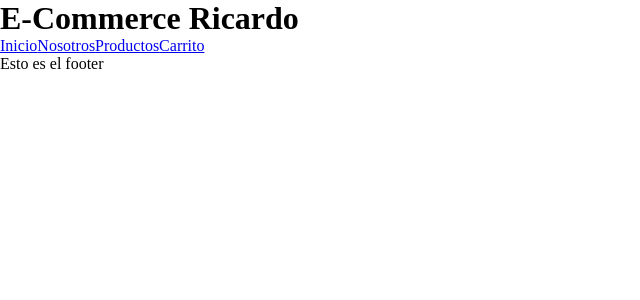
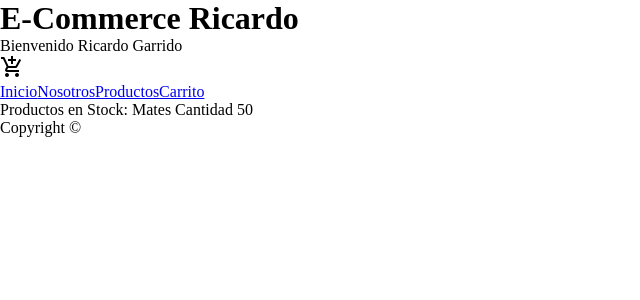
Before and after one commit to GarridoRicardo/app, a React (Create React App) app: page / in a window 1280 px wide. Shown: the top 300 px of the page, without its empty margins (0-640 px from the left). Built offline with nearby package versions, Linux system fonts and the light colour scheme.

Commit message:
Modificacion para desafio

```diff
--- a/public/index.html
+++ b/public/index.html
@@ -25,11 +25,8 @@
       Learn how to configure a non-root public URL by running `npm run build`.
     -->
     <title>React App</title>
-
-    <!--Boostrap
-    <link rel="stylesheet" href="https://maxcdn.bootstrapcdn.com/bootstrap/4.0.0/css/bootstrap.min.css" integrity="sha384-Gn5384xqQ1aoWXA+058RXPxPg6fy4IWvTNh0E263XmFcJlSAwiGgFAW/dAiS6JXm" crossorigin="anonymous">-->
-
-
+    <link href="https://fonts.googleapis.com/icon?family=Material+Icons"
+      rel="stylesheet">
   </head>
   <body>
     <noscript>You need to enable JavaScript to run this app.</noscript>
--- a/src/App.js
+++ b/src/App.js
@@ -1,13 +1,19 @@
-import  Header from "./Header"
+import { useState } from "react";
+import Header from "./Header"
+import Main from "./Main"
+import Footer from  "./Footer"
 const App = () => {
 return(
     <>
-        <Header/>
-        <footer>
-            <p>Esto es el footer</p>
-        </footer>
+        <Header
+            nombre="Ricardo"
+            apellido="Garrido"
+            edad={33}
+            callback={()=>{console.log(("soy un callback de app"));}}
+            />
+        <Main/>
+        <Footer/>
     </>
 )
 };
-
 export default App
--- /dev/null
+++ b/src/CartWidget.js
@@ -0,0 +1,9 @@
+const Cart = () => {
+    return(
+        <span className="material-icons">
+        add_shopping_cart
+        </span>
+    )
+}
+
+export default Cart
--- /dev/null
+++ b/src/Footer.js
@@ -0,0 +1,10 @@
+import Nav from "./NavBar"
+const Footer = () => {
+    return(
+        <footer>
+            <p>Copyright &copy;</p>
+        </footer>
+    )
+}
+
+export default Footer
--- a/src/Header.js
+++ b/src/Header.js
@@ -1,8 +1,15 @@
 import Nav from "./NavBar"
-const Header = () => {
+const Header = ({nombre,apellido, edad, callback}) => {
+
+  console.log(edad);
+  console.log(callback);
+
+//console.log(props.nombre);
+//console.log(props.apellido);
   return (
-    <header id="main-header">
+    <header id="header">
       <h1>E-Commerce Ricardo</h1>
+      <p>Bienvenido {nombre} {apellido}</p>
     <Nav/>
     </header>
   );
--- /dev/null
+++ b/src/ItemListContainer.js
@@ -0,0 +1,11 @@
+const Item = ({producto,cantidad})  =>{
+
+    //console.log(producto);
+    //console.log(cantidad);
+
+    return(
+        <p>Productos en Stock: {producto} Cantidad {cantidad}</p>
+    )
+}
+
+export default Item
--- /dev/null
+++ b/src/Main.js
@@ -0,0 +1,12 @@
+import Item from "./ItemListContainer"
+
+const Main = () => {
+    return(
+        <Item
+            producto="Mates"
+            cantidad= {50}
+        />
+    )
+}
+
+export default Main
--- a/src/NavBar.js
+++ b/src/NavBar.js
@@ -1,11 +1,15 @@
+import Cart from "./CartWidget"
 const Nav = () => {
     return(
+        <>
+        <Cart/>
         <nav>
             <a href="#">Inicio</a>
             <a href="#">Nosotros</a>
             <a href="#">Productos</a>
             <a href="#">Carrito</a>
         </nav>
+        </>
     )
 };
 
--- a/src/estilos.css
+++ b/src/estilos.css
@@ -8,7 +8,7 @@ html , body {
     height: 100vh;
 };
 
-#main-header{
+#header {
     padding: 0.5rem 1rem;
     background-color: aquamarine;
     display: flex;
```
